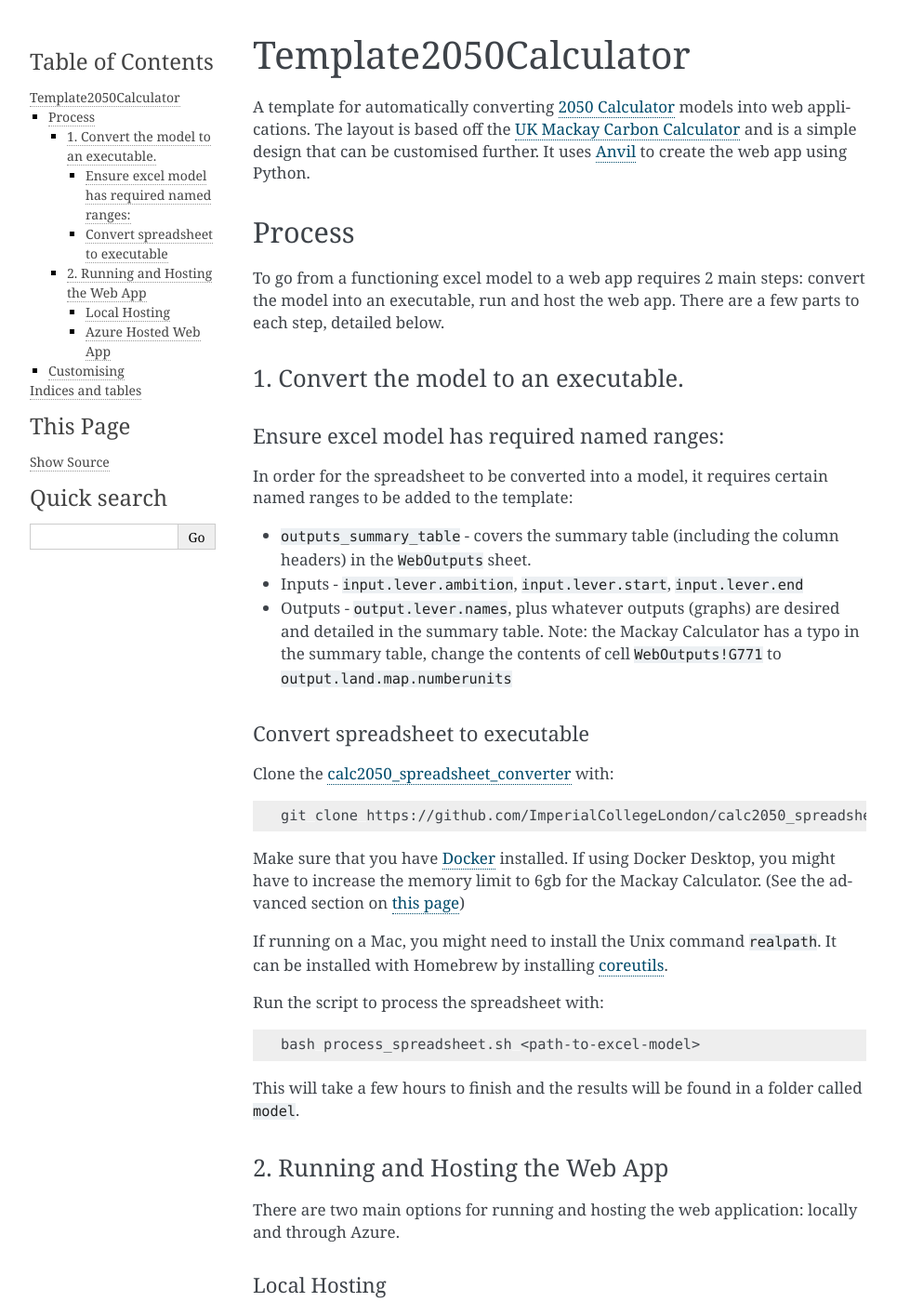
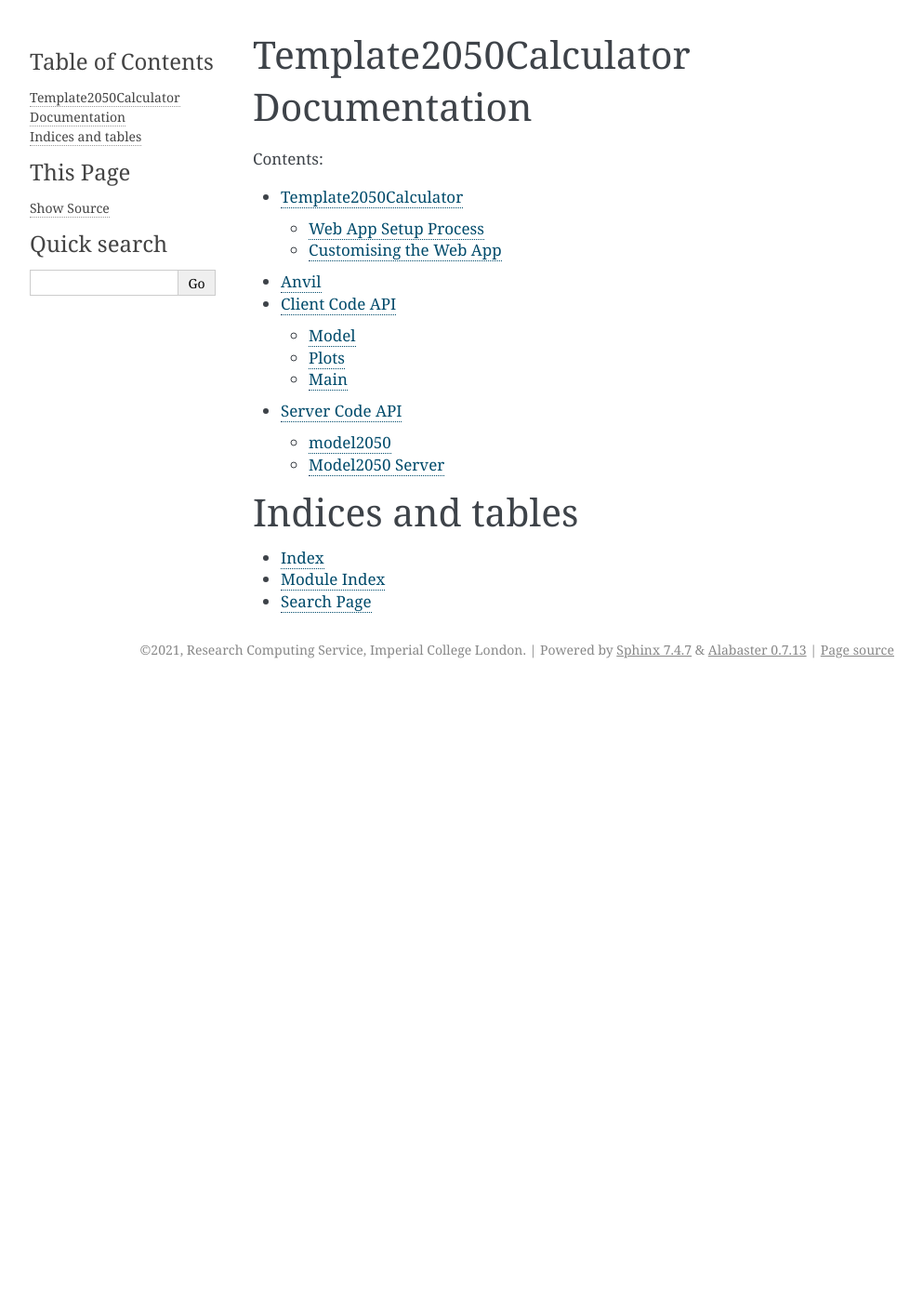
Before and after one commit to ImperialCollegeLondon/Template2050Calculator, a Sphinx documentation site: the page built from docs/source/index.rst, in a window 1280 px wide and 1400 px high. Shown: the whole window at 93% size, without its empty margins (148-1141 px from the left). Built offline with Sphinx 7.4.7, drawn with Linux system fonts in a browser that asks for light colours; some of the changed text lies outside the part shown.

Commit message:
Include API docs with autodoc

````diff
--- a/README.md
+++ b/README.md
@@ -1,7 +1,7 @@
 # Template2050Calculator
 A template for automatically converting [2050 Calculator](https://www.imperial.ac.uk/2050-calculator) models into web applications. The layout is based off the [UK Mackay Carbon Calculator](https://mackaycarboncalculator.beis.gov.uk/overview/emissions-and-primary-energy-consumption) and is a simple design that can be customised further. It uses [Anvil](https://anvil.works) to create the web app using Python.
 
-## Process
+## Web App Setup Process
 
 To go from a functioning excel model to a web app requires 2 main steps: convert the model into an executable, run and host the web app. There are a few parts to each step, detailed below.
 
--- a/docs/source/conf.py
+++ b/docs/source/conf.py
@@ -31,7 +31,13 @@
 # Add any Sphinx extension module names here, as strings. They can be
 # extensions coming with Sphinx (named 'sphinx.ext.*') or your custom
 # ones.
-extensions = ["myst_parser"]
+extensions = ["myst_parser", "sphinx.ext.autodoc", "sphinx.ext.napoleon"]
+autodoc_mock_imports = [
+    "server_code.interface2050",
+    "anvil",
+    "client_code.Main._anvil_designer",
+    "client_code.Main.FiguresPanel._anvil_designer",
+]
 
 # Add any paths that contain templates here, relative to this directory.
 templates_path = ["_templates"]
--- a/docs/source/index.md
+++ b/docs/source/index.rst
@@ -1,24 +1,23 @@
-```{eval-rst}
 .. Template2050Calculator documentation master file, created by
    sphinx-quickstart on Mon Jun  7 17:19:38 2021.
    You can adapt this file completely to your liking, but it should at least
    contain the root `toctree` directive.
-```
 
-```{include} ../../README.md
-```
+Template2050Calculator Documentation
+====================================
 
-```{eval-rst}
 .. toctree::
    :maxdepth: 2
    :caption: Contents:
 
+   readme
    anvil
-```
-# Indices and tables
+   client-modules
+   server-modules
 
-```{eval-rst}
+Indices and tables
+==================
+
 * :ref:`genindex`
 * :ref:`modindex`
 * :ref:`search`
-```
````
Also changed, not shown: other parts of README.md (+2 -2 lines), docs/source/client-modules.rst (added, +17 -0 lines), docs/source/readme.md (added, +2 -0 lines), docs/source/server-modules.rst (added, +12 -0 lines), 3 other files.
